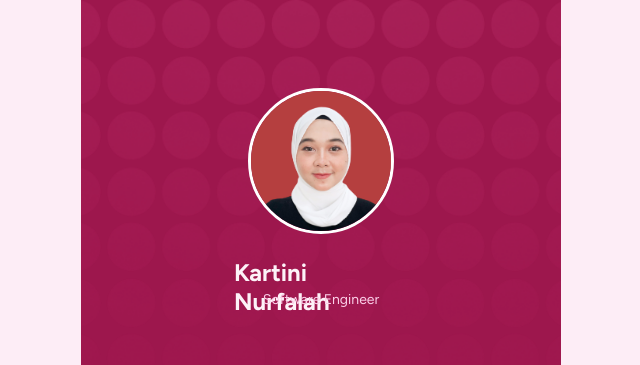
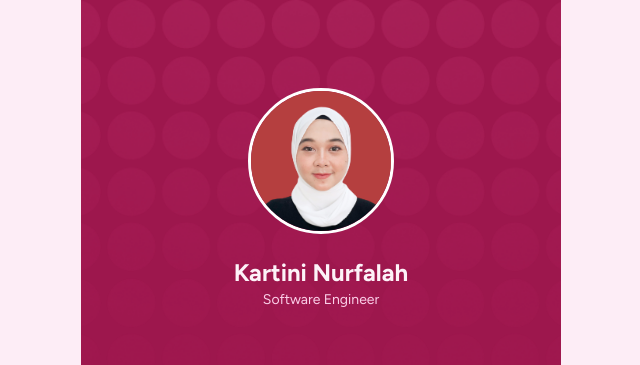
Before and after one commit to kartininurfalah/LinkTree-Web-Duplicate, a plain HTML site: page index.html in a window 1280 px wide. Shown: the top 365 px of the page, without its empty margins (319-959 px from the left). Drawn offline with Linux system fonts and the light colour scheme.

Commit message:
fixing width h1

```diff
--- a/index.css
+++ b/index.css
@@ -117,15 +117,16 @@ body {
 }
 
 h1 {
-  width: 174px;
+  width: 100%;
   height: 29px;
   margin-top: 24px;
   margin-bottom: 4px;
-  font-family: 'Figtree';
   font-style: normal;
   font-weight: 700;
   font-size: 24px;
   line-height: 29px;
+  display: flex;
+  justify-content: center;
   /* identical to box height */
   color: #FDF2F8;
 }
```
